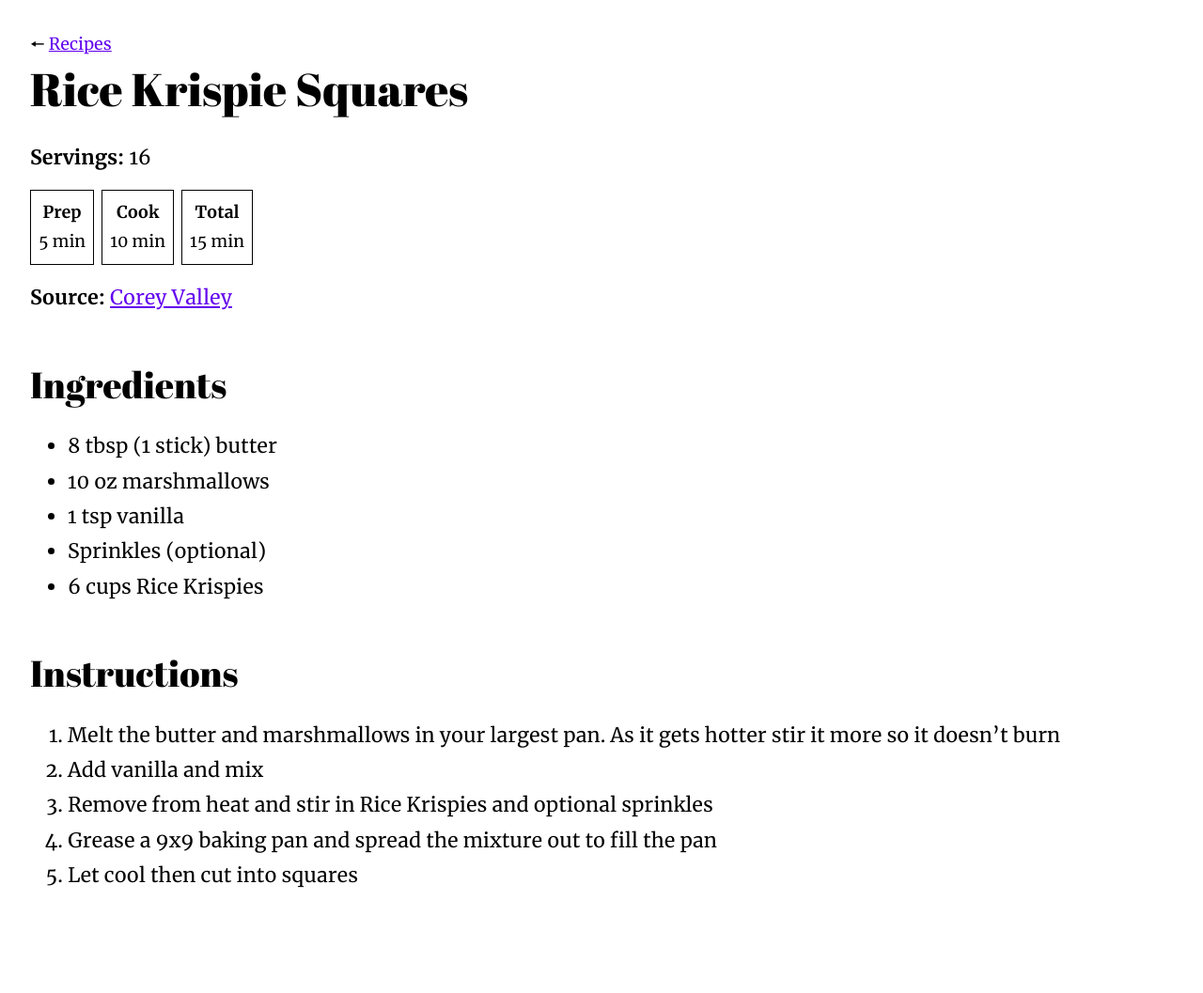
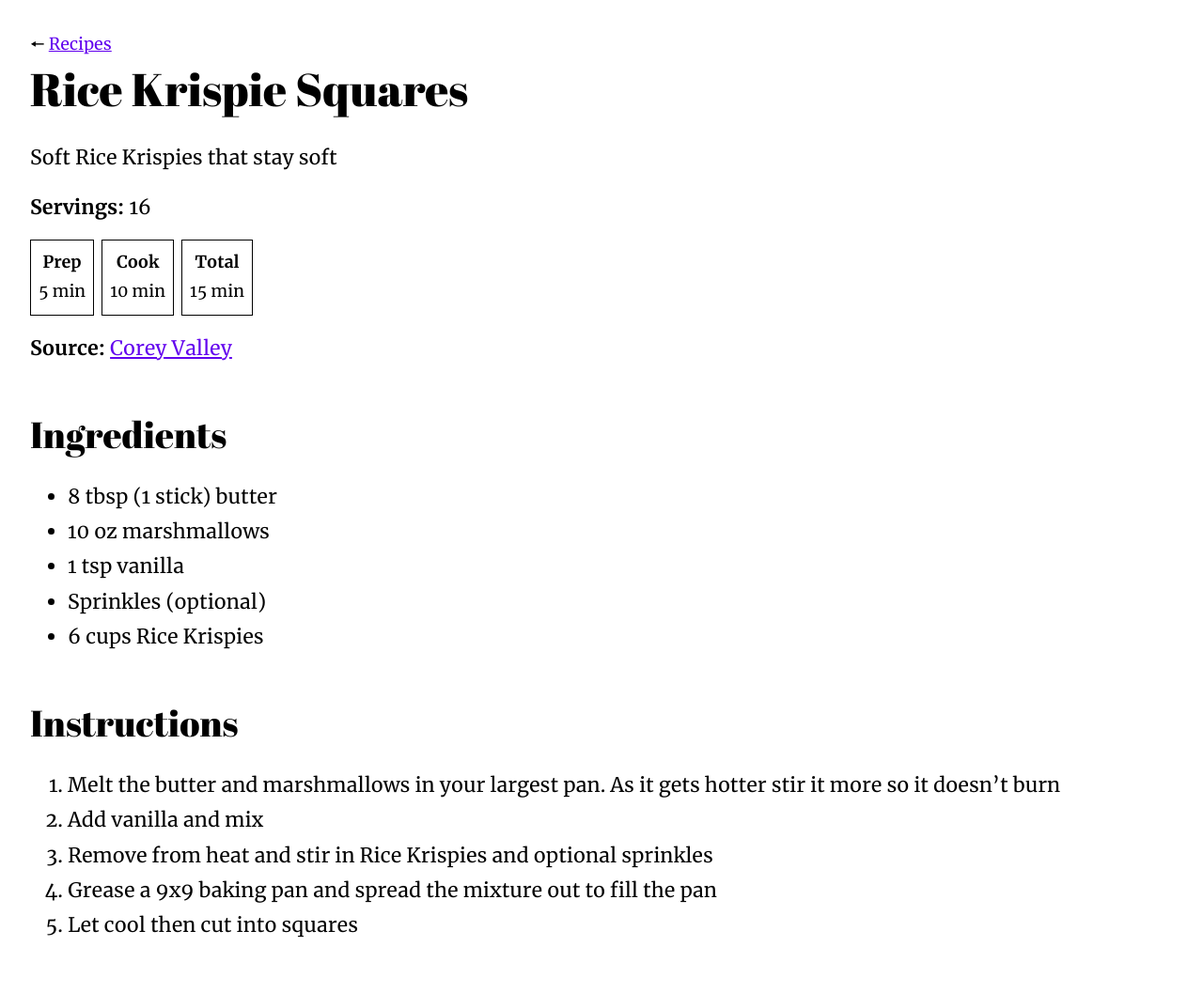
Before and after one commit to hamaluik/recipes, a Jekyll site: the page built from _recipes/rice-krispie-squares.md, in a window 1280 px wide. Shown: the whole page at 94% size. Built offline with Jekyll 4.4.1, drawn with Linux system fonts in a browser that asks for light colours; before the commit the page ends 1004 px from its top, so only the background shows below that.

Commit message:
Update from Forestry.io Kenton Hamaluik updated _recipes/rice-krispie-squares.md

```diff
--- a/_recipes/rice-krispie-squares.md
+++ b/_recipes/rice-krispie-squares.md
@@ -2,7 +2,7 @@
 layout: recipe
 category: Baking
 title: Rice Krispie Squares
-description: ''
+description: Soft Rice Krispies that stay soft
 source:
   name: Corey Valley
   url: https://www.familyfreshmeals.com/2014/01/always-soft-chewy-rice-crispy-treats.html
```
